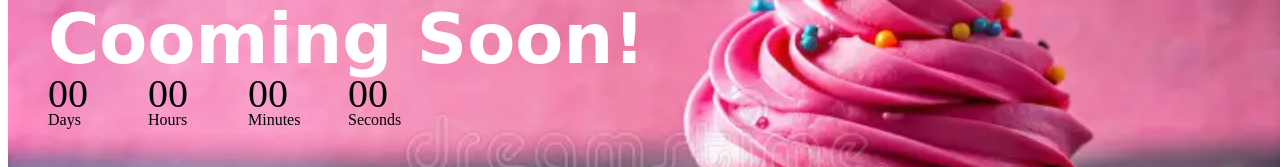
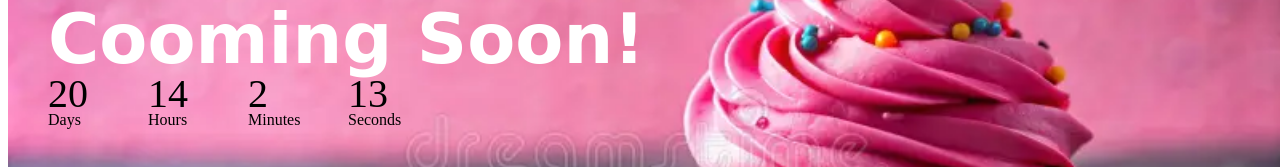
Before and after one commit to Banupriya-25/countdown, a plain HTML site: page index.html in a window 1280 px wide. Shown: the part 236-403 px from the top of the page. Drawn offline with Linux system fonts and the light colour scheme; a web font is replaced by a local one.

Commit message:
Update index.html

```diff
--- a/index.html
+++ b/index.html
@@ -83,7 +83,7 @@
  </div>
      </div>
      <script>
-      var count=new Date("Sep 6,2025 00:00:00").getTime();
+      var count=new Date("Sep 29,2025 00:00:00").getTime();
       var x=setInterval(function(){
          var now=new Date().getTime();
          var distance=count-now;
@@ -109,4 +109,5 @@
       },1000)
      </script>
 </body>
+
 </html>
```
